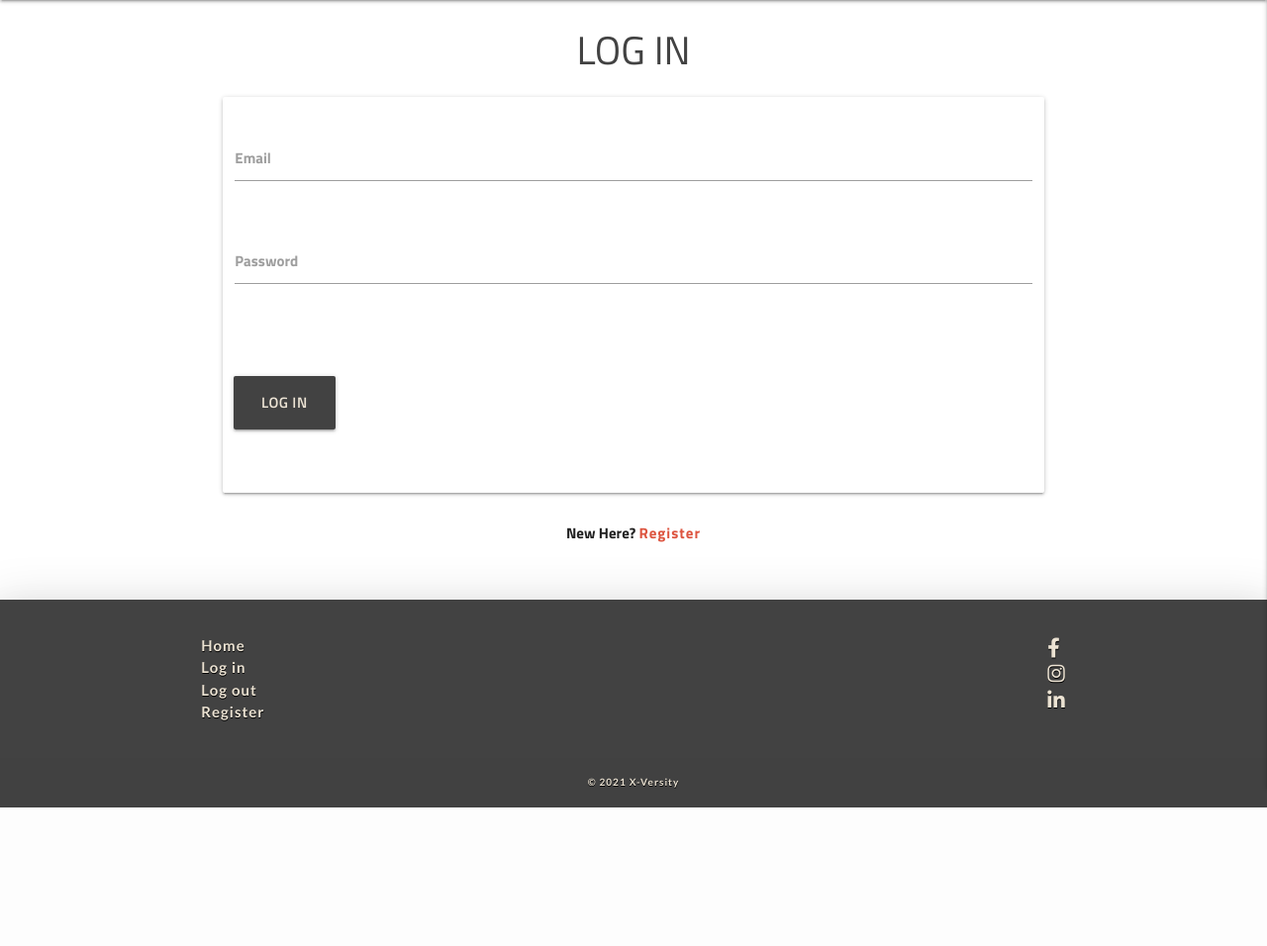
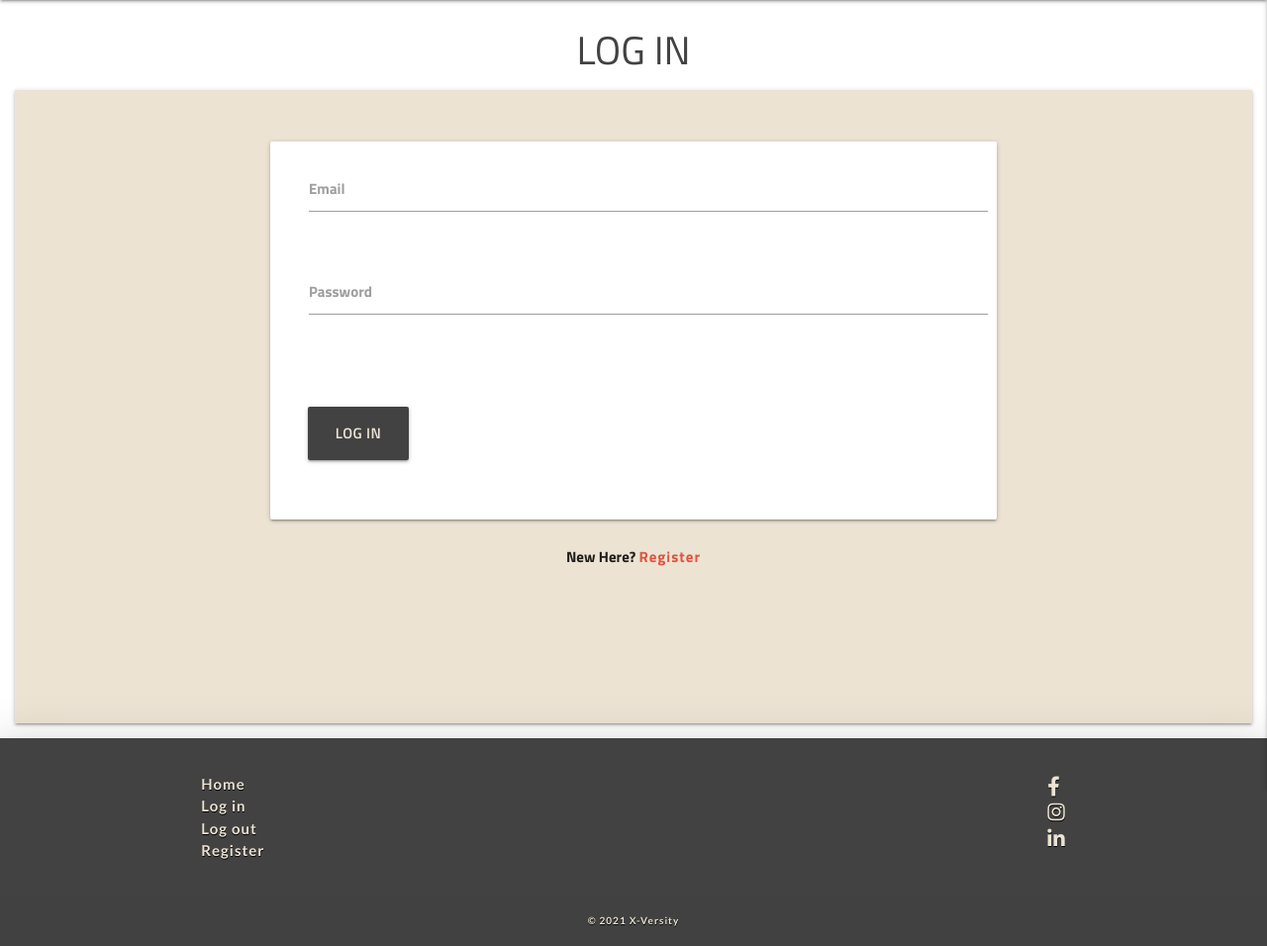
Before and after one commit to Code-Institute-Submissions/DADEVFA-x-versity, a Flask app: page /login in a window 1280 px wide. Shown: the part 64-1020 px from the top of the page at 99% size. Before the commit the page ends 880 px from the top, so only its background shows below. Run offline with Flask 2, Linux system fonts and the light colour scheme; some libraries are stand-ins or nearby versions.

Commit message:
Add app  design for Login template

```diff
--- a/templates/login.html
+++ b/templates/login.html
@@ -1,11 +1,12 @@
 {% extends "base.html" %}
 {% block content %}
 
+
 <h3 class="center-align header-text">LOG IN</h3>
 
-<div class="row">
+<div class="row login-box z-depth-1">
     <form class="col s12 m8 offset-m2" method="POST" action="{{ url_for('login') }}">
-        <div class="card-panel">
+        <div class="card-panel login-frame">
             <div class="row">
                 <form class="col s12">
                     <!-- Email -->
```
